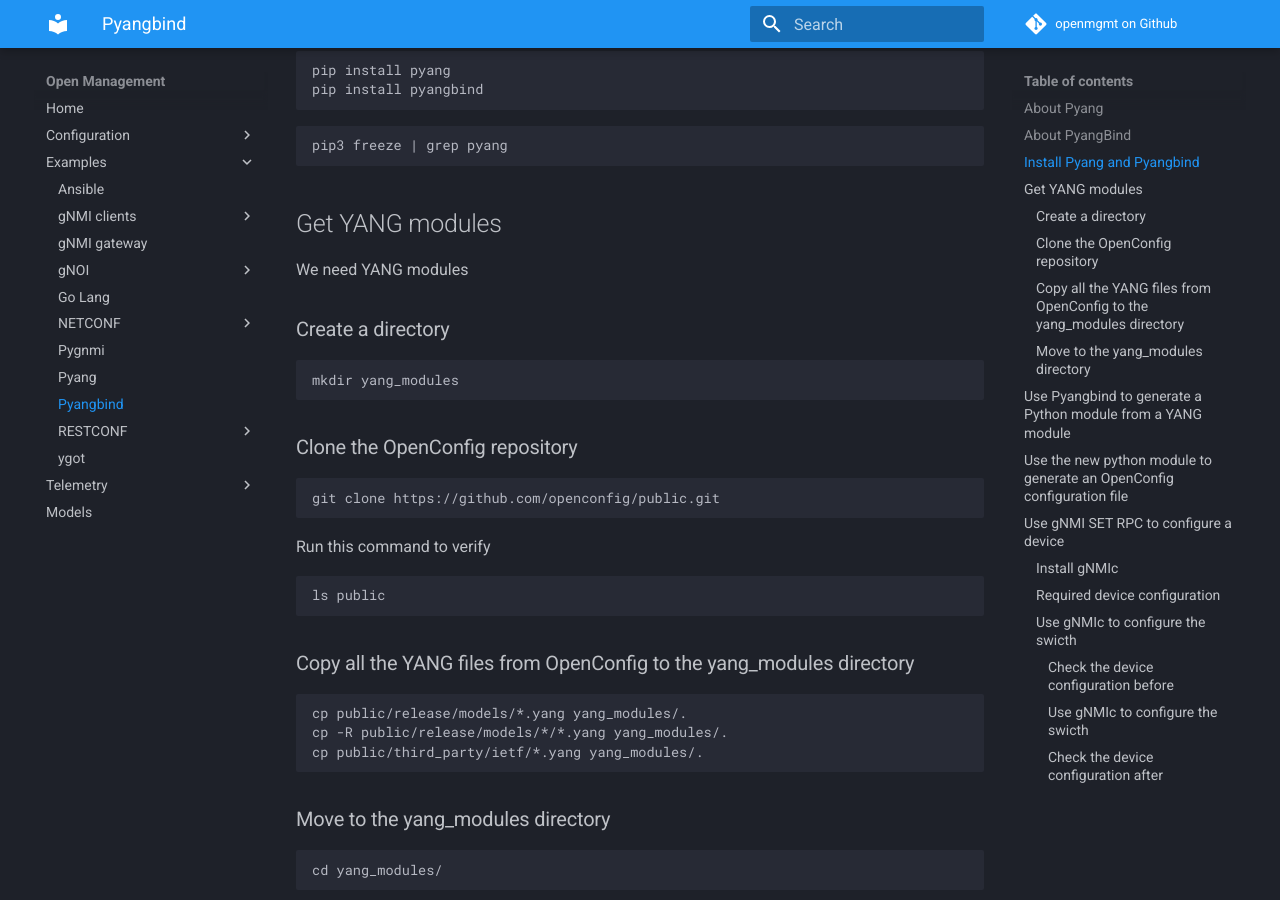
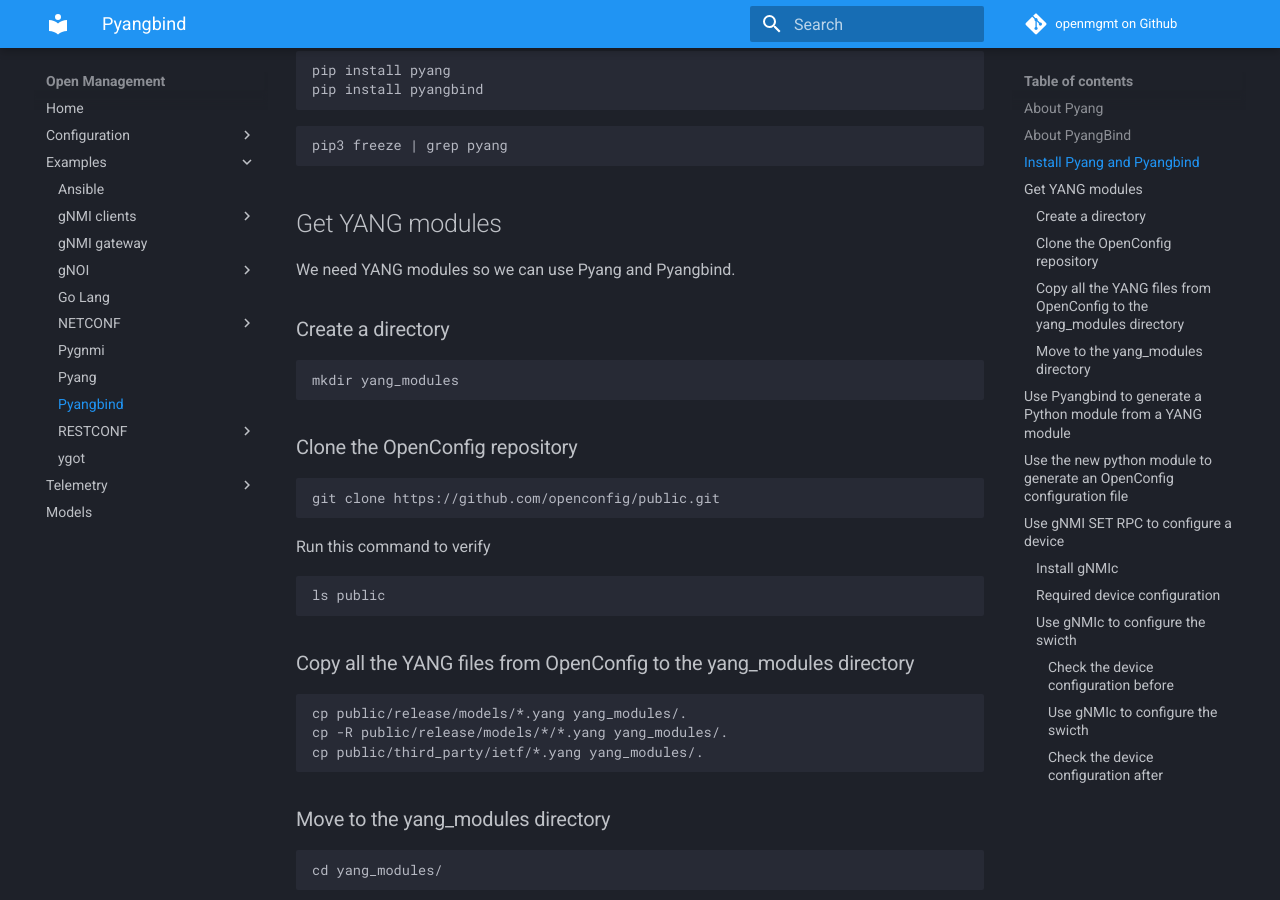
Before and after one commit to aristanetworks/openmgmt, an MkDocs documentation site: the page built from docs/examples/pyangbind/index.md, in a window 1280 px wide and 900 px high, scrolled down 546 px. Built offline with MkDocs 1.6.1 and Material for MkDocs 9.7.7, drawn with Linux system fonts in a browser that asks for light colours; comment, search, counter and statistics services are not loaded.

Commit message:
fix comments from PR 74

```diff
--- a/docs/examples/pyangbind/index.md
+++ b/docs/examples/pyangbind/index.md
@@ -25,7 +25,7 @@
 
 ## Get YANG modules
 
-We need YANG modules
+We need YANG modules so we can use Pyang and Pyangbind.
 
 ### Create a directory
 
```
Also changed, not shown: docs/examples/pyang/index.md (+1 -1 lines).
